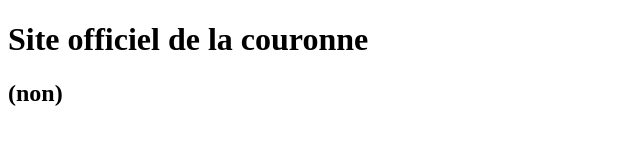
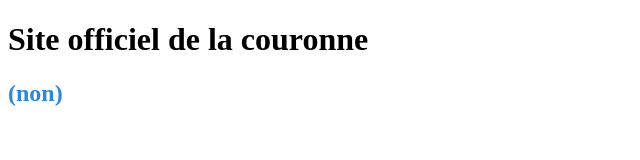
Before and after one commit to RLTcorp/siteSecret, a plain HTML site: page index.html in a window 1280 px wide. Shown: the full height of the page, 0-640 px from the left. Drawn offline with Linux system fonts and the light colour scheme.

Commit message:
assassin 4

```diff
--- a/index.html
+++ b/index.html
@@ -3,6 +3,7 @@
 <head>
     <meta charset="utf-8">
     <title>Site de la couronne</title>
+    <link rel="stylesheet" href="style.css">
 </head>
 <body>
     <h1>Site officiel de la couronne</h1>
--- a/style.css
+++ b/style.css
@@ -0,0 +1,3 @@
+h2 {
+    color: #2e86de;
+}
```
